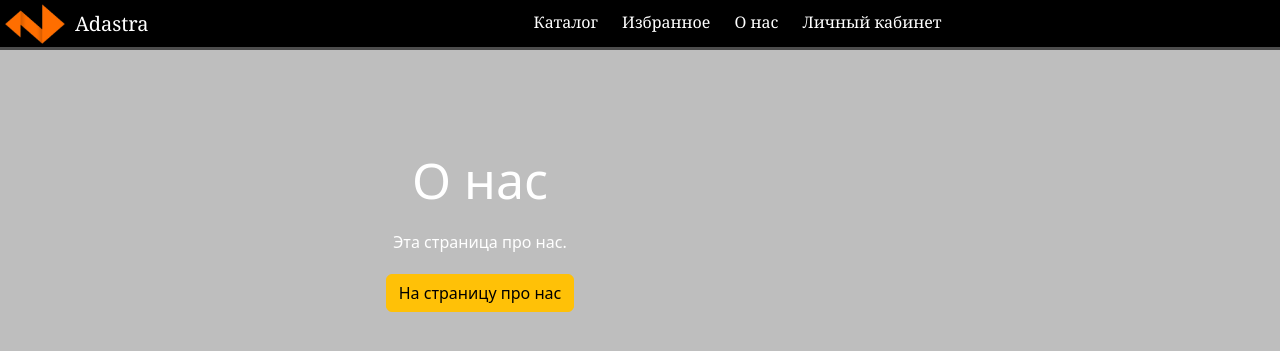
After one commit to cisxo-r/tuning_store, a Django app: page /about/ in a window 1280 px wide. The commit adds this page. Shown: the top 351 px of the page. Run offline with Django 4.2, Linux system fonts and the light colour scheme; some libraries are stand-ins or nearby versions.

Commit message:
Доделана шапка, добавлены новые действующие кнопки в шапку,изменен шрифт

```diff
--- a/main/static/main/css/main.css
+++ b/main/static/main/css/main.css
@@ -9,31 +9,44 @@ aside{
     height: 50px;
     background:black;
     color: #fff;
-    border-bottom: 2px solid #4d4d4d;
+    border-bottom: 3px solid #4d4d4d;
 }
 
 aside img{
     width: 60px;
+    height: 40px;
     float: left;
-    margin-left: 10px;
+    margin-top: 4px;
+    margin-left: 5px;
+    margin-right: 10px;
+}
+
+aside a{
+    text-decoration: none;
+}
+
+aside h5 {
+    color: #fff;
+    margin-top: 12px;
+    text-decoration:none;
+    margin-right: 365px;
+    font-family:Georgia, 'Times New Roman', Times, serif
+}
+
+
+aside .navigate a {list-style:none;}
+aside .navigate p{
+    color: #fff;
+    display: inline-block;
+    margin-top: 10px;
+    margin-left: 20px;
+    transition: transform .5s ease;
+    font-family:Georgia, 'Times New Roman', Times, serif
 
 }
 
-aside h5 {
-    margin-top: 12px;
-}
 
-
-aside ul{list-style: none;}
-aside ul li{
-    color: #fff;
-    display: block;
-    margin-top: 10px;
-    transition: transform .5s ease;
-}
-
-
-aside ul li:hover, aside ul a:hover{
+aside .navigate p:hover, aside .navigate  a:hover{
     color:#ff6e00;
     text-decoration: none;
     transform: scale(1.05);
--- /dev/null
+++ b/main/templates/main/about.html
@@ -0,0 +1,13 @@
+{% extends 'main/base.html' %}
+
+{% block title %}О нас{% endblock %}
+
+
+{% block content %}
+    <div class="features">
+        <h1>О нас</h1>
+        <p>Эта страница про нас.</p>
+        <button class="btn btn-warning">На страницу про нас</button>
+
+    </div>
+{% endblock %}
--- a/main/templates/main/base.html
+++ b/main/templates/main/base.html
@@ -11,11 +11,14 @@
     <script src="https://kit.fontawesome.com/800e591c39.js" crossorigin="anonymous"></script>
 <body>
     <aside>
-        <img src = '{% static "main/img/adastra_logo.png" %}' alt = 'Лого'>
-        <h5>Adastra</h5>
-        <ul>
-            <a href="{% url 'home' %}"><li><i class="fa-solid fa-house-user"></i>Главная</li></a>
-        </ul>
+        <a href = "{% url 'home' %}" ><img src = '{% static "main/img/adastra_logo.png" %}' alt = 'Лого'></a>
+        <a href = "{% url 'home' %}"><h5>Adastra</h5></a>
+        <div class = 'navigate'>
+            <a href="{% url 'items' %}"><p>Каталог</p></a>
+            <a href="{% url 'favorite' %}"><p>Избранное</p></a>
+            <a href="{% url 'about' %}"><p>О нас</p></a>
+            <a href="{% url 'office' %}"><p>Личный кабинет</p></a>
+        </div>
     </aside>
     <main>
         {% block content %}
--- a/main/urls.py
+++ b/main/urls.py
@@ -2,5 +2,9 @@ from django.urls import path
 from .views import *
 
 urlpatterns = [
-    path('',home_page,name = 'home')
+    path('',home_page,name = 'home'),
+    path('about/',about,name = 'about'),
+    path('catalog/',items,name = 'items'),
+    path('favorite/',favorite,name = 'favorite'),
+    path('office/',personal_office,name = 'office')
 ]
--- a/main/views.py
+++ b/main/views.py
@@ -4,3 +4,19 @@ from django.http import HttpResponse
 
 def home_page(request):
     return render(request,'main/index.html')
+
+
+def about(request):
+    return render(request,'main/about.html')
+
+
+def items(request):
+    return render(request,'main/items.html')
+
+
+def favorite(request):
+    return render(request,'main/favorite.html')
+
+
+def personal_office(request):
+    return render(request,'main/office.html')
```
Also changed, not shown: main/templates/main/favorite.html (added, +10 -0 lines), main/templates/main/items.html (added, +10 -0 lines), main/templates/main/office.html (added, +10 -0 lines), main/static/main/img/adastra_logo.png.
